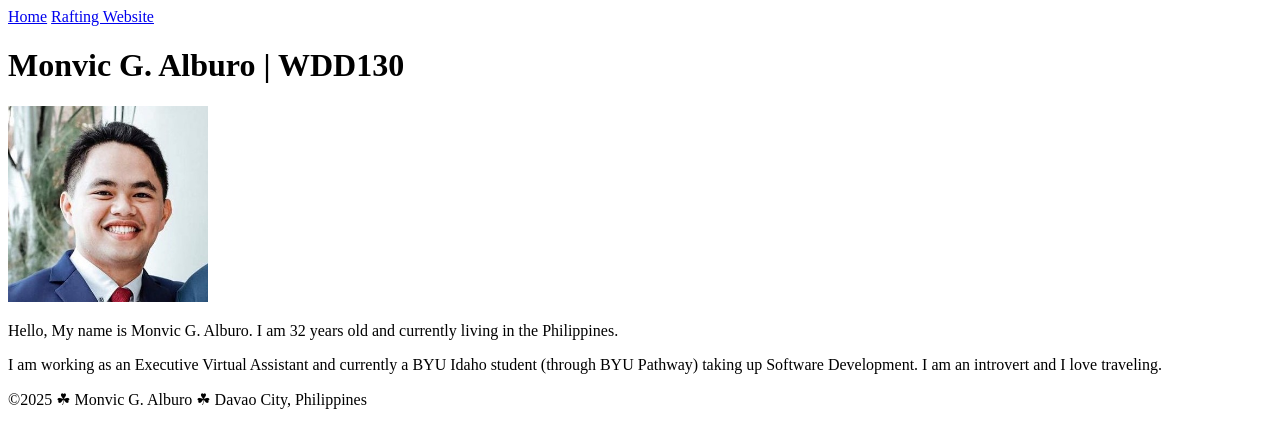
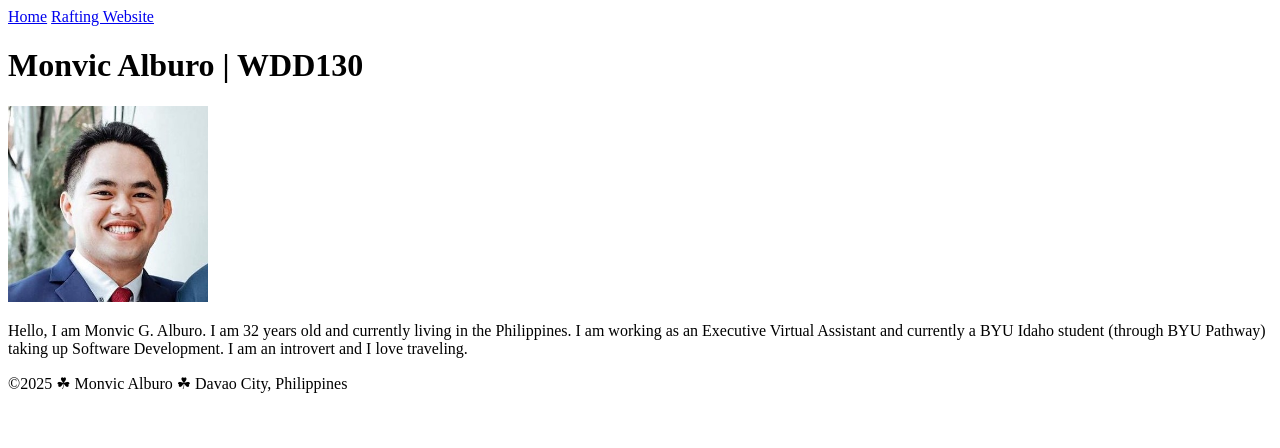
Before and after one commit to monvicalburo/wdd130, a plain HTML site: page index.html in a window 1280 px wide. Drawn offline with Linux system fonts and the light colour scheme.

Commit message:
edited some parts

```diff
--- a/index.html
+++ b/index.html
@@ -4,7 +4,7 @@
 <head>
     <meta charset="UTF-8">
     <meta name="viewport" content="width=device-width, initial-scale=1.0">
-    <title>Monvic G. Alburo | WDD 130</title>
+    <title>Monvic Alburo | WDD 130</title>
 </head>
 
 <body>
@@ -15,14 +15,16 @@
         </nav>
     </header>
     <main>
-        <h1>Monvic G. Alburo | WDD130</h1>
-        <img src="images/profile.jpg" alt="Monvic Alburo Headshot" width="200">
-        <p>Hello, My name is Monvic G. Alburo. I am 32 years old and currently living in the Philippines.</p>
-        <p>I am working as an Executive Virtual Assistant and currently a BYU Idaho student (through BYU Pathway)
-            taking up Software Development. I am an introvert and I love traveling.</p>
+        <h1>Monvic Alburo | WDD130</h1>
+        <img src="images/profile.jpg" alt="Monvic Headshot" width="200">
+        <p>Hello, I am Monvic G. Alburo. I am 32 years old and currently living in the Philippines.
+            I am working as an Executive Virtual Assistant and currently a BYU Idaho student
+            (through BYU Pathway) taking up Software Development.
+            I am an introvert and I love traveling.
+        </p>
     </main>
     <footer>
-        <p>©2025 ☘︎ Monvic G. Alburo ☘︎ Davao City, Philippines</p>
+        <p>©2025 ☘︎ Monvic Alburo ☘︎ Davao City, Philippines</p>
     </footer>
 </body>
 
```
